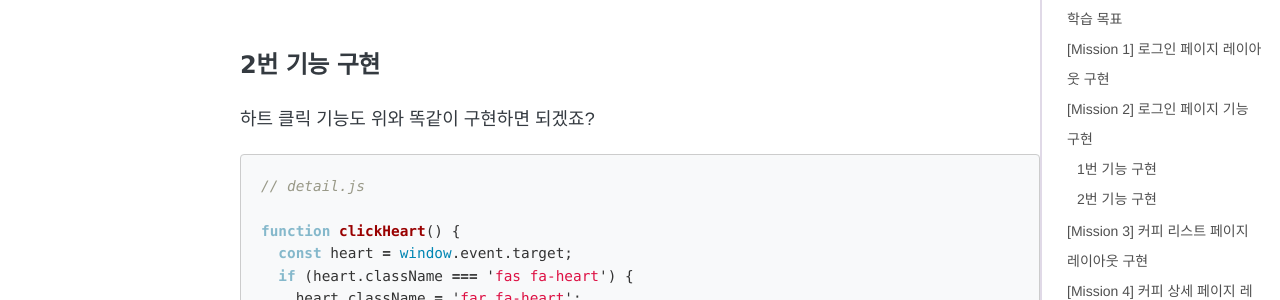
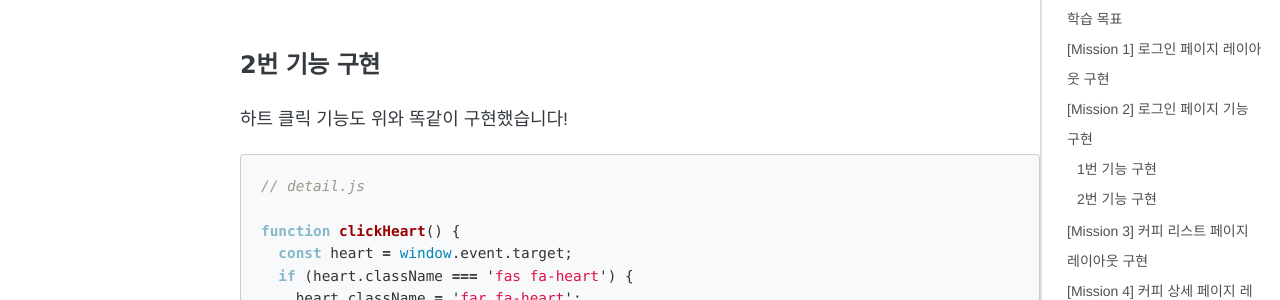
Before and after one commit to 1day1commit/1day1commit.github.io, a Jekyll site: the page built from _posts/WeCode/2021-11-24-wecode-09.md, in a window 1280 px wide and 900 px high, scrolled down 11283 px. Shown: the part 151-451 px from the top of the window. Built offline with Jekyll 4.4.1, drawn with Linux system fonts in a browser that asks for light colours; nearby versions of some CDN libraries; comment, search, counter and statistics services are not loaded.

Commit message:
포스트 수정

````diff
--- a/_posts/WeCode/2021-11-24-wecode-09.md
+++ b/_posts/WeCode/2021-11-24-wecode-09.md
@@ -376,7 +376,7 @@
 
 ### 2번 기능 구현&nbsp;&nbsp;
 
-하트 클릭 기능도 위와 똑같이 구현하면 되겠죠?
+하트 클릭 기능도 위와 똑같이 구현했습니다!
 
 ```javascript
 // detail.js
````
